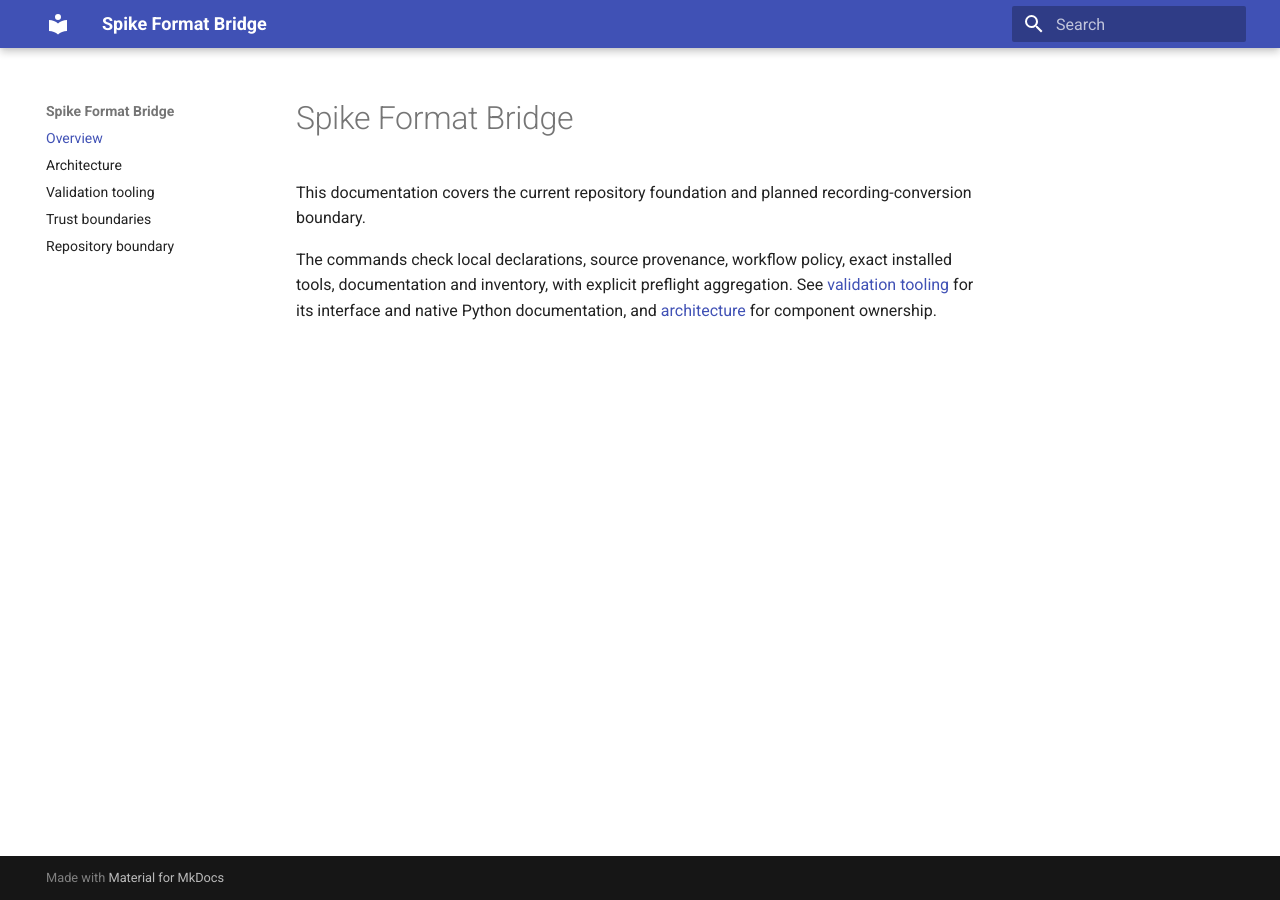
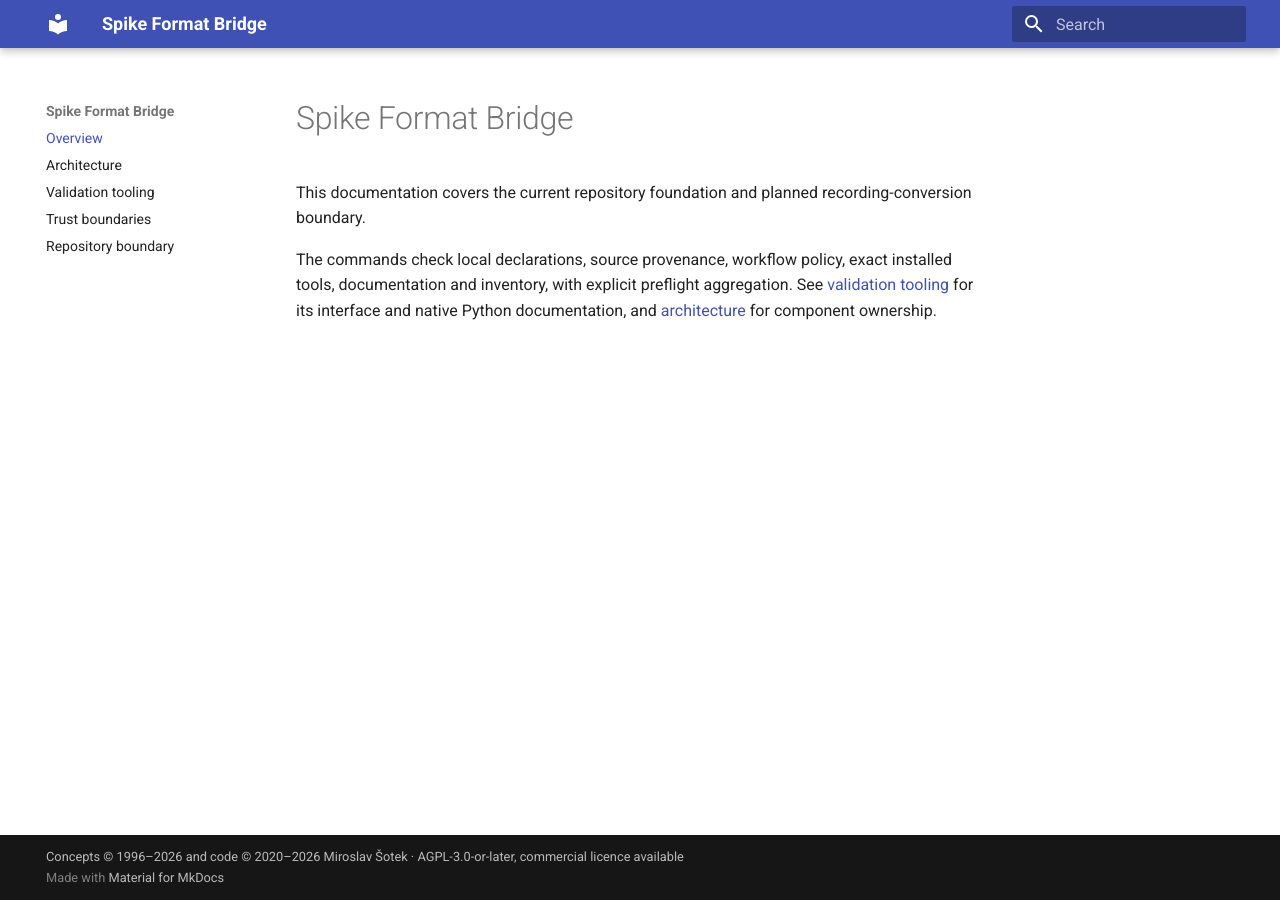
Before and after one commit to anulum/spike-format-bridge, an MkDocs documentation site: the page built from docs/index.md, in a window 1280 px wide. Built offline with MkDocs 1.6.1 and Material for MkDocs 9.7.7, drawn with Linux system fonts in a browser that asks for light colours.

Commit message:
docs(site): show the copyright and licence line in the site footer
The rendered documentation now carries the copyright and licence line
in its footer, small and at the bottom of every page, as the ecosystem's
rendered-documentation standard asks. The line names the concepts and
code copyright years, the AGPL-3.0-or-later licence and the commercial
licence route. No other configuration changes.

Tests: every gate the repository's workflows run locally passes on the
change: ruff, strict mypy, the metadata, provenance, workflow,
dependency and inventory checks, REUSE, all hooks, the complete test
suite with coverage, the documentation check with its strict build,
pip-audit, bandit, zizmor, actionlint, the secret scan and the
local-scaffold preflight.

Authored by Anulum Fortis & Arcane Sapience (protoscience@anulum.li)
Seat: aadb

```diff
--- a/mkdocs.yml
+++ b/mkdocs.yml
@@ -9,6 +9,7 @@
 site_name: Spike Format Bridge
 site_description: Repository validation and planned recording-conversion boundaries
 strict: true
+copyright: Concepts © 1996–2026 and code © 2020–2026 Miroslav Šotek · AGPL-3.0-or-later, commercial licence available
 docs_dir: docs
 site_dir: .tool-cache/site
 exclude_docs: |
```
